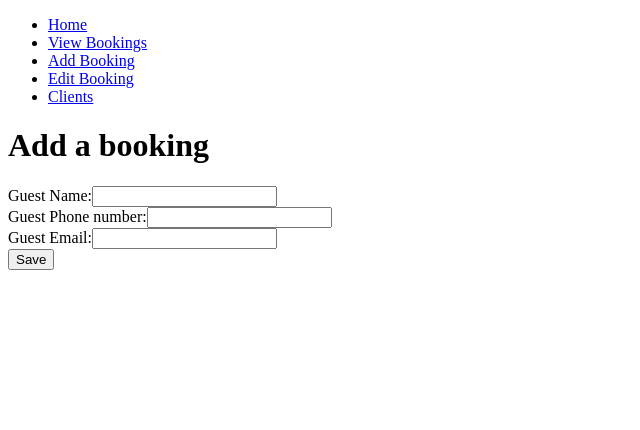
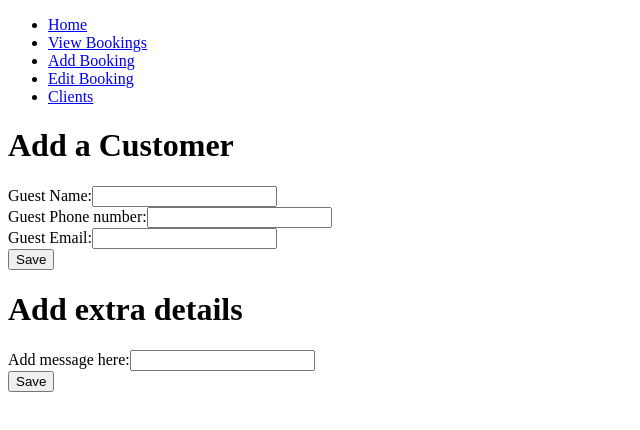
Before and after one commit to camsh69/Restaurant_Booking_System-final_project, a React (Create React App) app in the folder client/: page /add in a window 1280 px wide. Shown: the top 430 px of the page, without its empty margins (0-640 px from the left). Built offline with nearby package versions, Linux system fonts and the light colour scheme; no server answers.

Commit message:
message added

```diff
--- a/client/src/components/BookingFormComponent/BookingForm.js
+++ b/client/src/components/BookingFormComponent/BookingForm.js
@@ -2,67 +2,39 @@ import { useState } from 'react';
 
 
 
-  const BookingForm = ({newCustomer}) => {
-  const [name, setName] = useState("");
-  const [phoneNumber, setPhoneNumber] = useState("");
-  const [email, setEmail] = useState("");
+const BookingForm = ({newBooking}) => {
+
+  const [message, setMessage] = useState("");
 
 
-  const handleNameChange = (ev) => setName(ev.target.value);
-  const handlePhoneNumberChange = (ev) => setPhoneNumber(ev.target.value);
-  const handleEmailChange = (ev) => setEmail(ev.target.value);
+
+  const handleMessageChange = (ev) => setMessage(ev.target.value);
 
 
 
 
   const handleSubmit = ev => {
     ev.preventDefault();
-   newCustomer({
-      name: name,
-      phoneNumber : phoneNumber,
-      email: email
+   newBooking({
+      message: message
           });
-    setName("");
-    setPhoneNumber("");
-    setEmail("");
+
+    setMessage("");
 
   }
   return (
     <form onSubmit={handleSubmit}>
-      <h1>Add a booking</h1>
-      <div className="group">
-        <label htmlFor="name">Guest Name:</label>
-        <input
-          type="text"
-          id="name"
-          name="name"
-          value={name}
-          required
-          onChange={handleNameChange}
-        />
-      </div>
+      <h1>Add extra details</h1>
 
       <div className="group">
-        <label htmlFor="phoneNumber">Guest Phone number:</label>
+        <label htmlFor="message">Add message here:</label>
         <input
-          type="phoneNumber"
-          id="phoneNumber"
-          name="phoneNumber"
-          value={phoneNumber}
+          type="message"
+          id="message"
+          name="message"
+          value={message}
           required
-          onChange={handlePhoneNumberChange}
-        />
-      </div>
-
-      <div className="group">
-        <label htmlFor="email">Guest Email:</label>
-        <input
-          type="email"
-          id="email"
-          name="email"
-          value={email}
-          required
-          onChange={handleEmailChange}
+          onChange={handleMessageChange}
         />
       </div>
 
--- /dev/null
+++ b/client/src/components/BookingFormComponent/CustomerForm.js
@@ -0,0 +1,77 @@
+import { useState } from 'react';
+
+
+
+  const CustomerForm = ({newCustomer}) => {
+  const [name, setName] = useState("");
+  const [phoneNumber, setPhoneNumber] = useState("");
+  const [email, setEmail] = useState("");
+
+
+  const handleNameChange = (ev) => setName(ev.target.value);
+  const handlePhoneNumberChange = (ev) => setPhoneNumber(ev.target.value);
+  const handleEmailChange = (ev) => setEmail(ev.target.value);
+
+
+
+
+  const handleSubmit = ev => {
+    ev.preventDefault();
+   newCustomer({
+      name: name,
+      phoneNumber : phoneNumber,
+      email: email
+          });
+    setName("");
+    setPhoneNumber("");
+    setEmail("");
+
+  }
+  return (
+    <form onSubmit={handleSubmit}>
+      <h1>Add a Customer</h1>
+      <div className="group">
+        <label htmlFor="name">Guest Name:</label>
+        <input
+          type="text"
+          id="name"
+          name="name"
+          value={name}
+          required
+          onChange={handleNameChange}
+        />
+      </div>
+
+      <div className="group">
+        <label htmlFor="phoneNumber">Guest Phone number:</label>
+        <input
+          type="phoneNumber"
+          id="phoneNumber"
+          name="phoneNumber"
+          value={phoneNumber}
+          required
+          onChange={handlePhoneNumberChange}
+        />
+      </div>
+
+      <div className="group">
+        <label htmlFor="email">Guest Email:</label>
+        <input
+          type="email"
+          id="email"
+          name="email"
+          value={email}
+          required
+          onChange={handleEmailChange}
+        />
+      </div>
+
+      <input type="submit" name="submit" value="Save" />
+    </form>
+
+  );
+
+  }
+
+
+export default CustomerForm;
--- a/client/src/containers/BookingFormContainer.js
+++ b/client/src/containers/BookingFormContainer.js
@@ -1,9 +1,13 @@
 import React from 'react';
 import BookingForm from '../components/BookingFormComponent/BookingForm';
+import CustomerForm from '../components/BookingFormComponent/CustomerForm';
 
-const BookingFormContainer = ({booking, newCustomer}) => {
+const BookingFormContainer = ({newBooking, newCustomer}) => {
   return (
-    <div><BookingForm booking ={booking} newCustomer = {newCustomer}/></div>
+    <div>
+      <CustomerForm newCustomer = {newCustomer}/>
+      <BookingForm newBooking = {newBooking} />
+    </div>
   )
 }
 
--- a/client/src/containers/MainContainer.js
+++ b/client/src/containers/MainContainer.js
@@ -78,7 +78,7 @@ const MainContainer = () => {
       <Routes>
         <Route index element={<SplashScreenContainer />} />
         <Route path="/view" element={<ViewBookingContainer bookings={bookings} />} />
-        <Route path="/add" element={<BookingFormContainer newBooking={booking => handleBookingPost(booking)} newCustomer = {handleCustomerPost}/>} />
+        <Route path="/add" element={<BookingFormContainer newBooking={handleBookingPost} newCustomer = {handleCustomerPost}/>} />
         <Route path="/edit" element={<EditBookingContainer bookings={bookings} bookingUpdate={(booking) => (handleBookingUpdate(booking))}/>} />
         <Route path="/clients" element={<ClientListContainer customers={customers} />} />
       </Routes>
```
